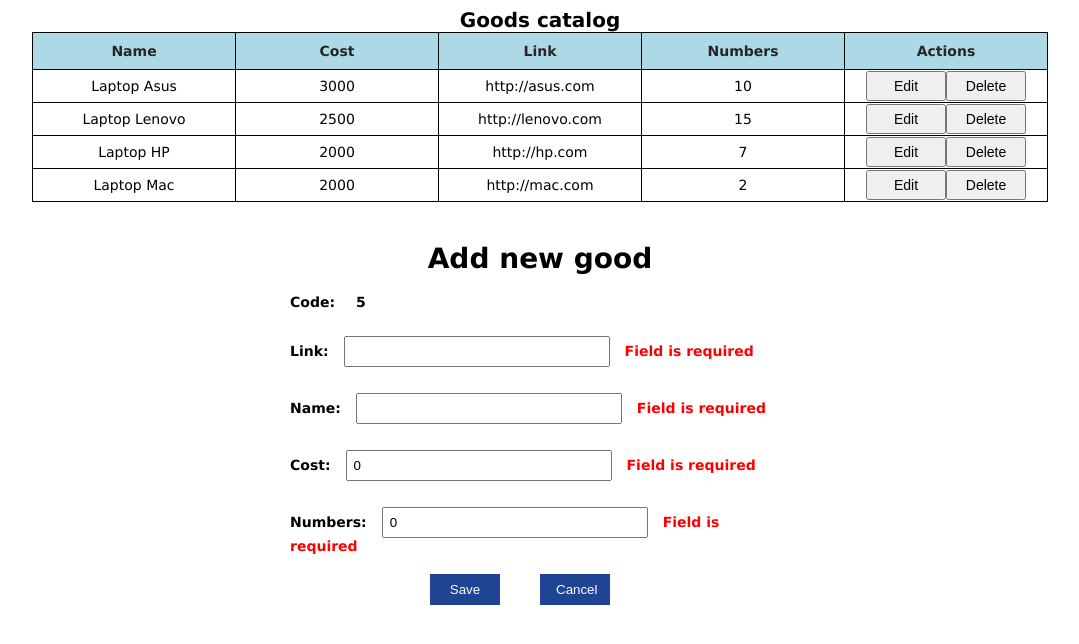
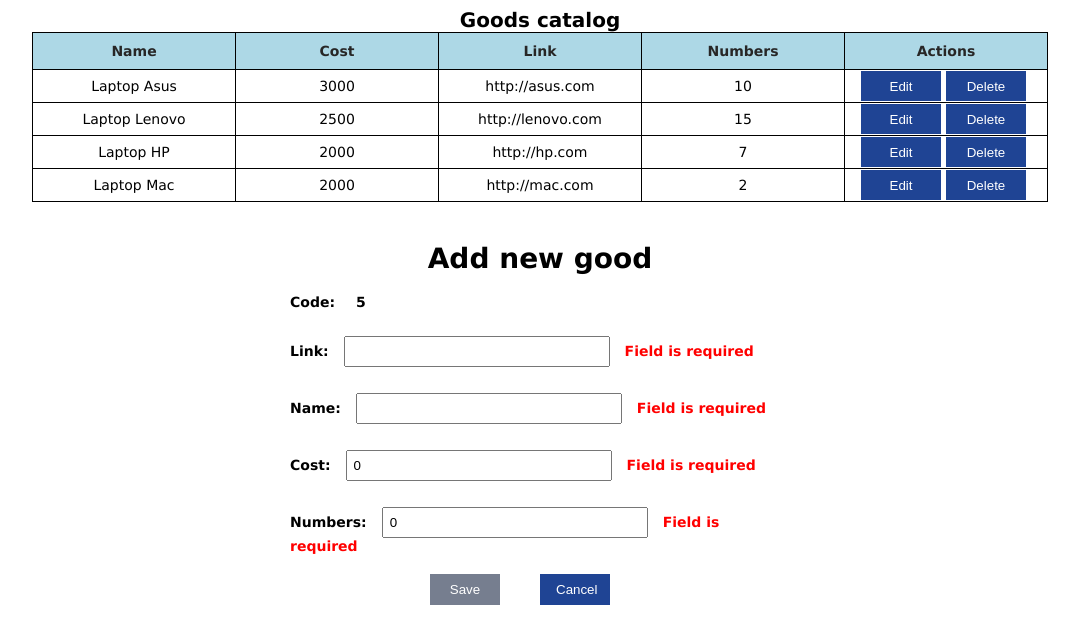
Before and after one commit to ValeriaGrabnitskaya/FD3-Hrabnitskaya, a React app in the folder ishop3/: page / in a window 1280 px wide. Both pictures are taken after a click on the button "Add good". Shown: the top 644 px of the page, without its empty margins (100-1179 px from the left). Built offline with nearby package versions, Linux system fonts and the light colour scheme.

Commit message:
hw3 fix bugs

```diff
--- a/ishop3/components/AddEditGood/AddEditGood.css
+++ b/ishop3/components/AddEditGood/AddEditGood.css
@@ -52,3 +52,14 @@
     width: 70px;
     margin-right: 40px;
 }
+
+.Disable
+{
+    background: rgb(118, 126, 143);
+    border: 0;
+    color:white;
+    cursor: pointer;
+    padding: 8px 16px;
+    width: 70px;
+    margin-right: 40px;
+}
--- a/ishop3/components/AddEditGood/AddEditGood.js
+++ b/ishop3/components/AddEditGood/AddEditGood.js
@@ -65,6 +65,7 @@ class AddEditGood extends React.Component {
     }
 
     render() {
+        let isDisable = !this.state.isLinkValid || !this.state.isNameValid || !this.state.isCostValid || !this.state.isNumbersValid;
         return (
             <div className='GoodBlock'>
                 {
@@ -101,10 +102,10 @@ class AddEditGood extends React.Component {
                 </div>
                 <div className='ButtonBlock'>
                     <input
-                        className='Button'
+                        className={isDisable ? 'Disable' : 'Button'}
                         type='button'
                         value='Save'
-                        disabled={!this.state.isLinkValid || !this.state.isNameValid || !this.state.isCostValid || !this.state.isNumbersValid}
+                        disabled={isDisable}
                         onClick={this.onSaveGood} />
                     <input className='Button' type='button' value='Cancel' onClick={this.onCancelSave} />
                 </div>
--- a/ishop3/components/GoodList/GoodItem/GoodItem.css
+++ b/ishop3/components/GoodList/GoodItem/GoodItem.css
@@ -20,5 +20,20 @@
 {
     width: 80px;
     height: 30px;
-    font-size: 14px;
+    background: rgb(31, 68, 148);
+    border: 0;
+    color:white;
+    cursor: pointer;
+    margin-right: 5px;
 }
+
+.GoodsList .Disable
+{
+    width: 80px;
+    height: 30px;
+    background: rgb(118, 126, 143);
+    border: 0;
+    color:white;
+    cursor: pointer;
+    margin-right: 5px;
+}
--- a/ishop3/components/GoodList/GoodItem/GoodItem.js
+++ b/ishop3/components/GoodList/GoodItem/GoodItem.js
@@ -30,8 +30,8 @@ class GoodItem extends React.Component {
         <td className='GoodItem'>{good.goodUrl}</td>
         <td className='GoodItem'>{good.numbers}</td>
         <td className='GoodItem'>
-          <input type='button' className='Input' value='Edit' onClick={this.onEditRow}/>
-          <input type='button' className='Input' value='Delete' onClick={this.onDeleteRow}/>
+          <input type='button' disabled={this.props.isFromChanged} className={this.props.isFromChanged ? 'Disable' : 'Input'} value='Edit' onClick={this.onEditRow} />
+          <input type='button' disabled={this.props.isFromChanged} className={this.props.isFromChanged ? 'Disable' : 'Input'} value='Delete' onClick={this.onDeleteRow} />
         </td>
       </tr>
     )
@@ -53,7 +53,8 @@ GoodItem.propTypes = {
   rowWasSelected: PropTypes.func.isRequired,
   isSelected: PropTypes.bool.isRequired,
   deleteSelectedRow: PropTypes.func.isRequired,
-  editSelectedRow: PropTypes.func.isRequired
+  editSelectedRow: PropTypes.func.isRequired,
+  isFromChanged: PropTypes.bool.isRequired
 }
 
 export default GoodItem;
--- a/ishop3/components/GoodList/GoodsList.js
+++ b/ishop3/components/GoodList/GoodsList.js
@@ -18,7 +18,8 @@ class GoodsList extends React.Component {
             detailMode: null,
             isFromChanged: false,
             editGood: null,
-            uniqueCode: 5
+            uniqueCode: 5,
+            isDisableBtn: false
         };
     }
 
@@ -43,6 +44,10 @@ class GoodsList extends React.Component {
 
     formChanged = () => {
         this.setState({ isFromChanged: true })
+    }
+
+    disableBtn = (isDisableBtn) => {
+        this.setState({ isDisableBtn: isDisableBtn })
     }
 
     addGood = () => {
@@ -87,6 +92,7 @@ class GoodsList extends React.Component {
                 isSelected={this.state.selectedCode === good.code && !this.state.isFromChanged ? true : false}
                 deleteSelectedRow={this.deleteRow}
                 editSelectedRow={this.editRow}
+                isFromChanged={this.state.isFromChanged}
             />
         );
 
```
